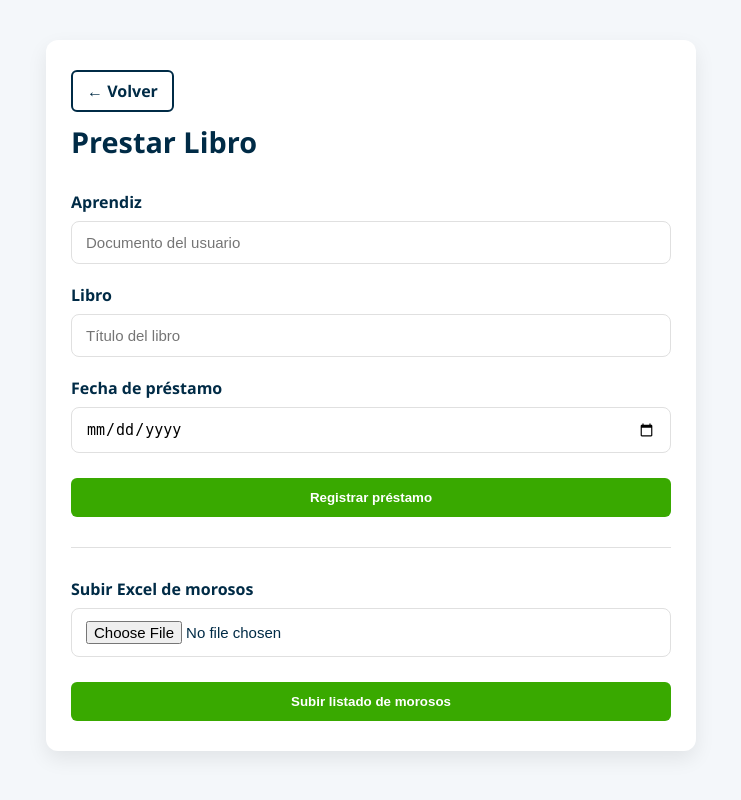
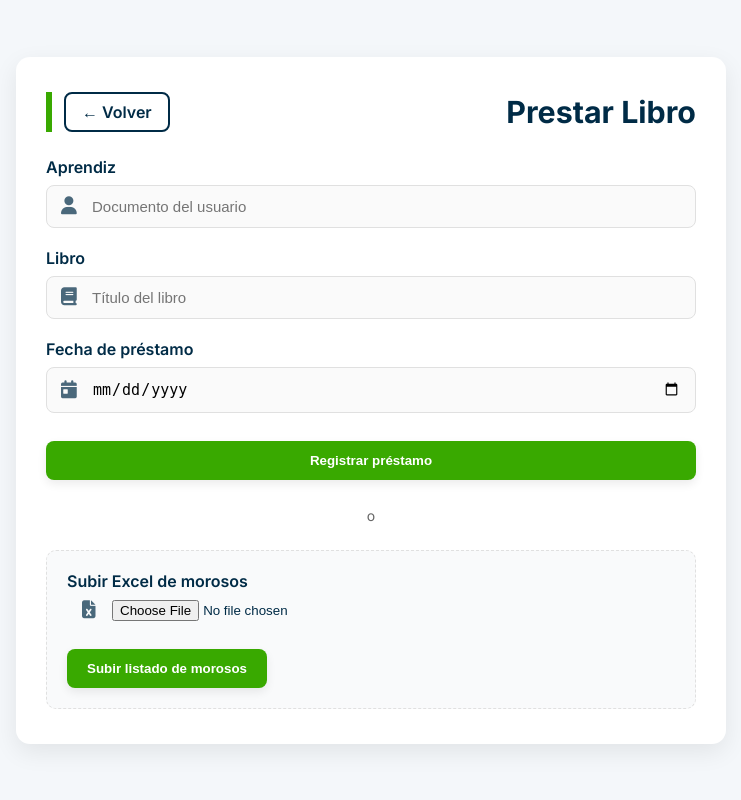
Before and after one commit to G1lber/Paz-y-Salvo, a Django app: page /prestarlibro/ in a window 1280 px wide. Shown: the whole page, without its empty margins (269-1010 px from the left). Run offline with Django 5.2, Linux system fonts and the light colour scheme.

Commit message:
Ajuste de modulos.

```diff
--- a/pazysalvo/mainapp/static/css/prestar_libro.css
+++ b/pazysalvo/mainapp/static/css/prestar_libro.css
@@ -1,6 +1,7 @@
 :root {
   --color-principal: #39A900;
-  --color-secundario: #002b46;
+  --color-secundario: #2E8C00;
+  --color-azul: #002b46;
   --color-blanco: #ffffff;
   --color-fondo: #f4f7fa;
   --color-texto: #002b46;
@@ -10,58 +11,62 @@
 }
 
 body {
-  font-family: 'Segoe UI', sans-serif;
+  font-family: 'Inter', sans-serif;
   background-color: var(--color-fondo);
   color: var(--color-texto);
   margin: 0;
-  padding: 40px 20px;
+  /* Centrado vertical y horizontal con Flexbox, compatible */
+  display: flex;
+  justify-content: center;
+  align-items: center;
+  min-height: 100vh;
+  padding: 20px;
+  box-sizing: border-box;
 }
 
 .prestamo-libro {
-  max-width: 600px;
-  margin: auto;
+  width: 100%;
+  max-width: 650px;
   background-color: var(--color-blanco);
-  padding: 30px 25px;
-  border-radius: 12px;
-  box-shadow: 0 8px 20px var(--color-sombra);
-  transition: all 0.3s ease-in-out;
+  padding: 35px 30px;
+  border-radius: 14px;
+  box-shadow: 0 8px 24px var(--color-sombra);
+  transition: transform 0.3s ease-in-out;
+}
+
+.prestamo-libro:hover {
+  transform: translateY(-3px);
 }
 
 .barra-superior {
   display: flex;
   align-items: center;
   justify-content: space-between;
-  margin-bottom: 30px;
-  flex-wrap: wrap;
-  gap: 10px;
+  margin-bottom: 25px;
+  border-left: 6px solid var(--color-principal);
+  padding-left: 12px;
 }
 
-.barra-superior h1 {
-  font-size: 1.8rem;
-  color: var(--color-secundario);
+.titulo {
+  font-size: 1.9rem;
+  font-weight: 700;
+  color: var(--color-azul);
   margin: 0;
-  font-weight: bold;
 }
 
 .btn-volver {
   background-color: transparent;
-  border: 2px solid var(--color-secundario);
-  color: var(--color-secundario);
-  padding: 8px 14px;
-  border-radius: 6px;
-  font-weight: bold;
+  border: 2px solid var(--color-azul);
+  color: var(--color-azul);
+  padding: 8px 16px;
+  border-radius: 8px;
+  font-weight: 600;
   text-decoration: none;
   transition: all 0.3s;
 }
-.titulo {
-  font-size: 1.8rem;
-  font-weight: bold;
-  color: var(--color-secundario);
-  margin-top: 10px;
-}
 
 .btn-volver:hover {
-  background-color: var(--color-secundario);
+  background-color: var(--color-azul);
   color: var(--color-blanco);
 }
 
@@ -77,25 +82,46 @@
 label {
   display: block;
   margin-bottom: 8px;
-  font-weight: bold;
-  color: var(--color-secundario);
+  font-weight: 600;
+  color: var(--color-azul);
 }
 
-input[type="text"],
-input[type="date"],
-input[type="file"] {
+/* Contenedor del input e ícono */
+.input-group {
+  position: relative;
+}
+
+.input-group input {
   width: 100%;
-  padding: 12px 14px;
-  border: 1px solid var(--color-borde);
+  padding: 12px 14px 12px 45px;
+  border: 1.5px solid var(--color-borde);
   border-radius: 8px;
-  box-sizing: border-box;
   font-size: 15px;
   outline: none;
-  transition: border-color 0.3s;
+  transition: all 0.3s;
+  background-color: #fafafa;
+  box-sizing: border-box;
+}
+
+/* Ajustes para el ícono dentro del input */
+.input-group i {
+  position: absolute;
+  left: 15px;
+  /* Centrado vertical con Flexbox para máxima compatibilidad */
+  top: 50%;
+  transform: translateY(-50%);
+  font-size: 18px;
+  color: var(--color-azul);
+  opacity: 0.7;
+  pointer-events: none;
+  /* Añadir prefijo para Firefox si es necesario */
+  -moz-transform: translateY(-50%);
 }
 
 input:focus {
   border-color: var(--color-principal);
+  background-color: var(--color-blanco);
+  box-shadow: 0 0 0 3px rgba(57, 169, 0, 0.2);
 }
 
 .btn-submit {
@@ -103,22 +129,69 @@
   color: var(--color-blanco);
   padding: 12px 20px;
   border: none;
-  border-radius: 6px;
-  font-weight: bold;
+  border-radius: 8px;
+  font-weight: 600;
   cursor: pointer;
-  transition: background-color 0.3s ease;
-  margin-top: 5px;
+  transition: all 0.3s;
+  margin-top: 8px;
+  box-shadow: 0 4px 10px var(--color-sombra);
 }
 
 .btn-submit:hover {
   background-color: var(--color-hover);
 }
 
-hr {
-  border: none;
+.separador {
+  text-align: center;
+  margin: 25px 0;
+  position: relative;
+}
+
+.separador span {
+  background-color: var(--color-blanco);
+  padding: 0 10px;
+  color: #666;
+  font-size: 14px;
+  font-weight: 500;
+}
+
+.separador::before {
+  content: "";
+  position: absolute;
+  top: 50%;
+  left: 0;
+  width: 100%;
   height: 1px;
   background-color: var(--color-borde);
-  margin: 30px 0;
+  z-index: -1;
+}
+
+.excel-section {
+  background-color: #f9fafb;
+  padding: 20px;
+  border: 1px dashed var(--color-borde);
+  border-radius: 10px;
+}
+
+/* Ícono en input file */
+.input-file-group {
+  position: relative;
+}
+
+.input-file-group input[type="file"] {
+  padding-left: 45px;
+}
+
+.input-file-group i {
+  position: absolute;
+  left: 15px;
+  top: 50%;
+  transform: translateY(-50%);
+  font-size: 18px;
+  color: var(--color-azul);
+  opacity: 0.7;
+  /* Prefijo para compatibilidad con Firefox */
+  -moz-transform: translateY(-50%);
 }
 
 /* Responsive */
@@ -126,13 +199,7 @@
   .prestamo-libro {
     padding: 20px 15px;
   }
-
-  .barra-superior {
-    flex-direction: column;
-    align-items: flex-start;
-  }
-
-  .barra-superior h1 {
-    font-size: 1.4rem;
+  .titulo {
+    font-size: 1.5rem;
   }
 }
--- a/pazysalvo/mainapp/templates/biblioteca/prestarlibro.html
+++ b/pazysalvo/mainapp/templates/biblioteca/prestarlibro.html
@@ -6,10 +6,12 @@
   <title>Prestar Libro</title>
   <link rel="stylesheet" href="{% static 'css/prestar_libro.css' %}">
   <meta name="viewport" content="width=device-width, initial-scale=1.0">
+  <link href="https://fonts.googleapis.com/css2?family=Inter:wght@400;600;700&display=swap" rel="stylesheet">
+  <link rel="stylesheet" href="https://cdnjs.cloudflare.com/ajax/libs/font-awesome/6.5.0/css/all.min.css">
 </head>
 <body>
   <section class="prestamo-libro">
-    <div class="barra-superior" style="flex-direction: column; align-items: flex-start;">
+    <div class="barra-superior">
       <a href="{% url 'inicio' %}" class="btn-volver">← Volver</a>
       <h1 class="titulo">Prestar Libro</h1>
     </div>
@@ -17,33 +19,44 @@
     <form method="post" enctype="multipart/form-data">
       {% csrf_token %}
 
-      <!-- Formulario para prestar libro individualmente -->
       <div class="form-group">
         <label for="aprendiz">Aprendiz</label>
+        <div class="input-group">
           <input type="text" id="aprendiz" name="aprendiz" placeholder="Documento del usuario" required>
+          <i class="fa-solid fa-user"></i>
+        </div>
       </div>
 
       <div class="form-group">
         <label for="libro">Libro</label>
+        <div class="input-group">
           <input type="text" id="libro" name="libro" placeholder="Título del libro" required>
+          <i class="fa-solid fa-book"></i>
+        </div>
       </div>
 
       <div class="form-group">
         <label for="fecha">Fecha de préstamo</label>
+        <div class="input-group">
           <input type="date" id="fecha" name="fecha" required>
+          <i class="fa-solid fa-calendar-day"></i>
+        </div>
       </div>
 
       <button type="submit" class="btn-submit">Registrar préstamo</button>
 
-      <hr style="margin: 30px 0;">
+      <div class="separador"><span>o</span></div>
 
-      <!-- Sección para subir archivo Excel -->
+      <div class="excel-section">
         <div class="form-group">
           <label for="archivo_excel">Subir Excel de morosos</label>
+          <div class="input-file-group">
             <input type="file" id="archivo_excel" name="archivo_excel" accept=".xlsx, .xls">
+            <i class="fa-solid fa-file-excel"></i>
           </div>
-
+        </div>
         <button type="submit" name="subir_excel" value="1" class="btn-submit">Subir listado de morosos</button>
+      </div>
     </form>
   </section>
 </body>
--- a/pazysalvo/pazysalvo/settings.py
+++ b/pazysalvo/pazysalvo/settings.py
@@ -88,7 +88,6 @@
     }
 }
 
-
 # Password validation
 # https://docs.djangoproject.com/en/5.1/ref/settings/#auth-password-validators
 
```
Also changed, not shown: pazysalvo/mainapp/static/css/prestar-equipos.css (+72 -56 lines), pazysalvo/mainapp/templates/bienestar/prestar-equipos.html (+8 -6 lines). Lines whose indentation alone changed are shown as unchanged.
